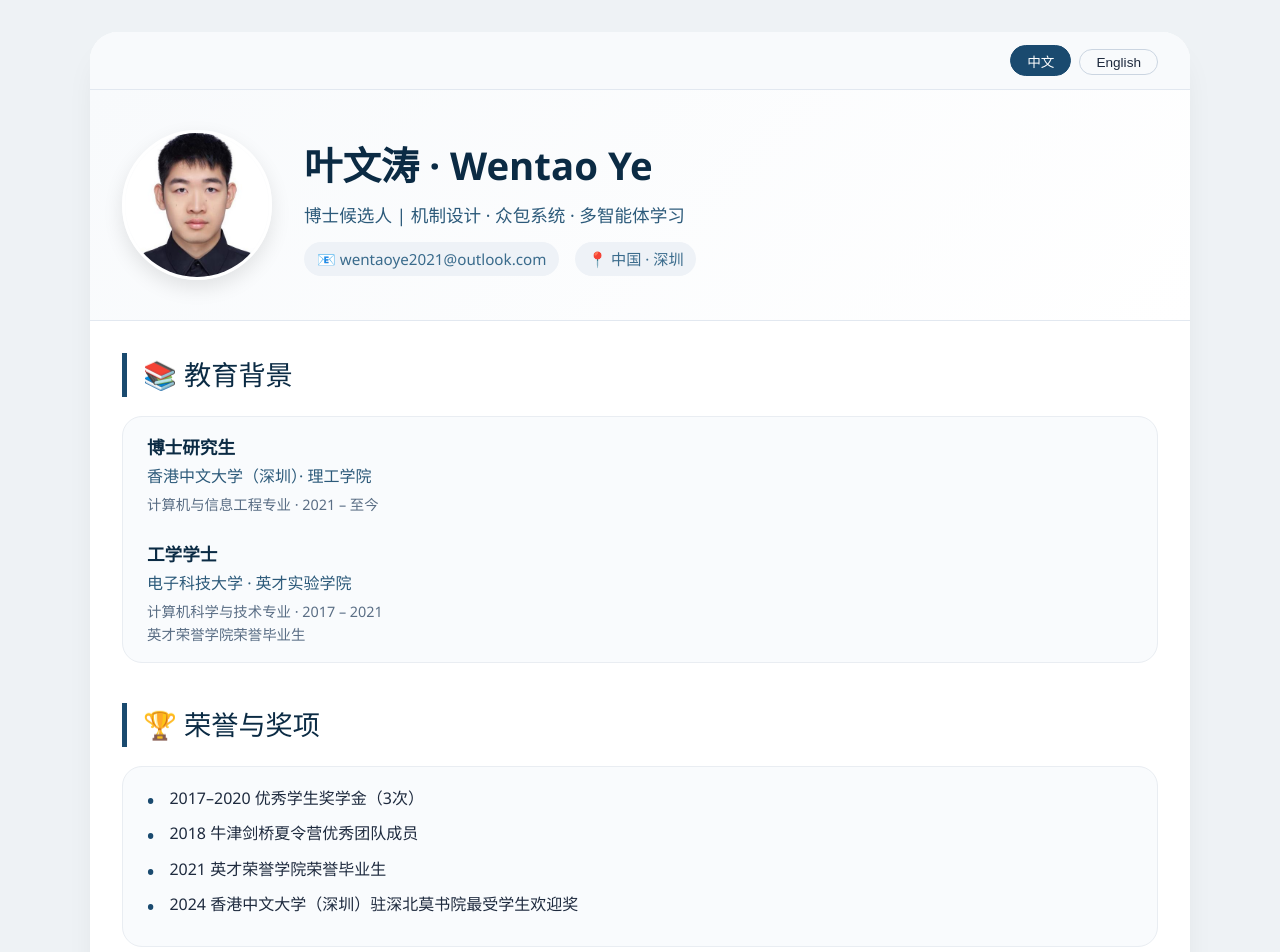
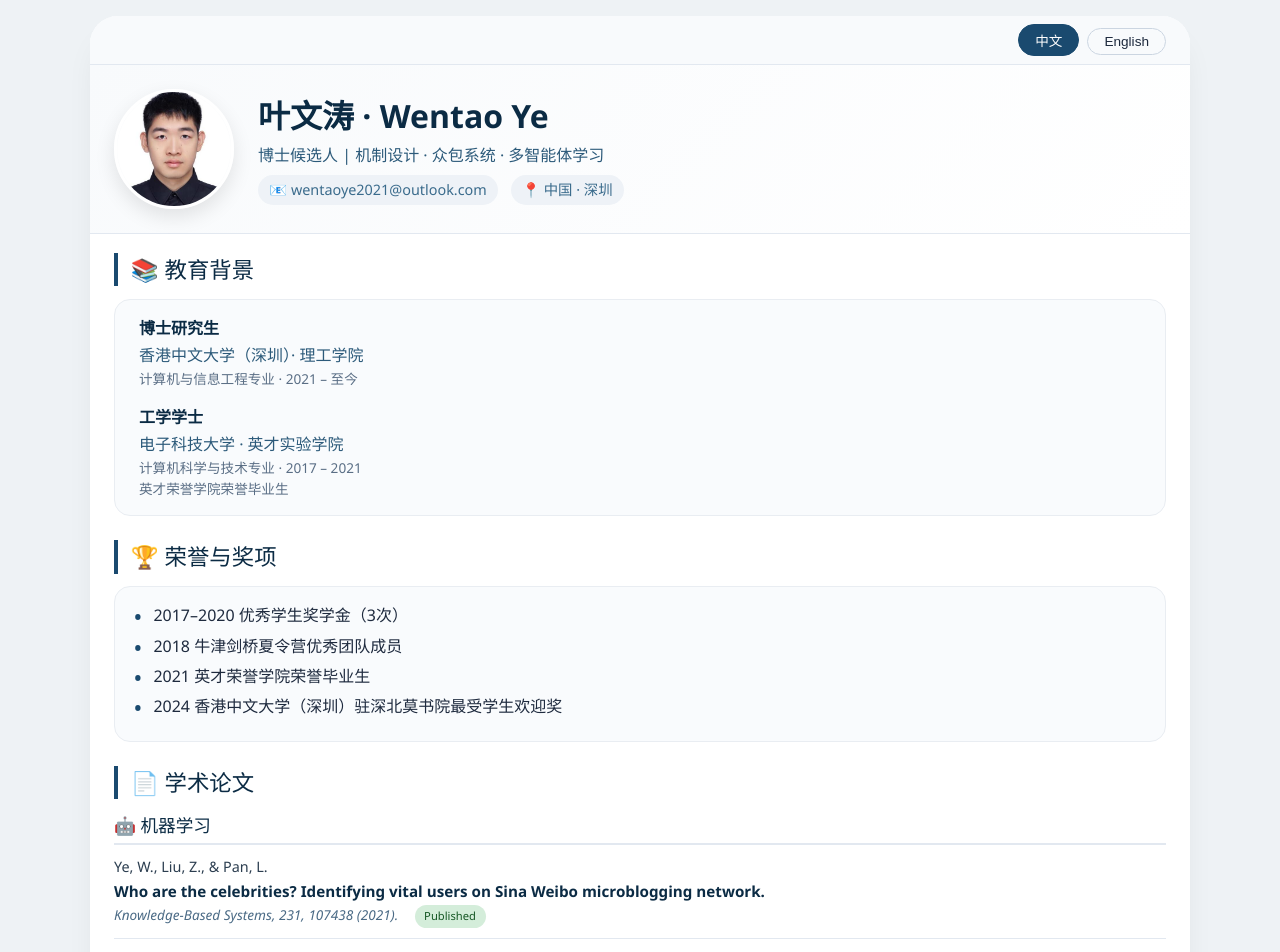
Before and after one commit to WentaoYe-com/Homepage, a Next.js app: page / in a window 1280 px wide. Shown: the top 952 px of the page. Built offline with nearby package versions, Linux system fonts and the light colour scheme.

Commit message:
Optimize layout: more compact, reduce spacing

```diff
--- a/app/globals.css
+++ b/app/globals.css
@@ -7,9 +7,9 @@
 body {
   background: #eef2f5;
   font-family: 'Segoe UI', 'Roboto', 'Noto Sans', system-ui, -apple-system, sans-serif;
-  line-height: 1.6;
+  line-height: 1.5;
   color: #1e2a3e;
-  padding: 2rem 1rem;
+  padding: 1rem;
 }
 
 .container {
@@ -23,7 +23,7 @@ body {
 
 .lang-bar {
   background: #f8fafc;
-  padding: 0.8rem 2rem;
+  padding: 0.5rem 1.5rem;
   text-align: right;
   border-bottom: 1px solid #e2e8f0;
 }
@@ -50,16 +50,16 @@ body {
 .profile {
   display: flex;
   flex-wrap: wrap;
-  gap: 2rem;
+  gap: 1.5rem;
   align-items: center;
   background: linear-gradient(135deg, #f8fafc 0%, #ffffff 100%);
-  padding: 2.5rem 2rem;
+  padding: 1.5rem;
   border-bottom: 1px solid #e2e8f0;
 }
 .photo {
   flex-shrink: 0;
-  width: 150px;
-  height: 150px;
+  width: 120px;
+  height: 120px;
   border-radius: 50%;
   object-fit: cover;
   box-shadow: 0 8px 20px rgba(0,0,0,0.1);
@@ -69,47 +69,47 @@ body {
   flex: 1;
 }
 .info h1 {
-  font-size: 2.4rem;
+  font-size: 2rem;
   font-weight: 600;
   color: #0b2b44;
-  margin-bottom: 0.3rem;
+  margin-bottom: 0.2rem;
 }
 .info .title {
-  font-size: 1.1rem;
+  font-size: 1rem;
   color: #2c5a7a;
-  margin-bottom: 0.8rem;
+  margin-bottom: 0.5rem;
   font-weight: 500;
 }
 .info .contact {
   display: flex;
   flex-wrap: wrap;
-  gap: 1rem;
-  margin-top: 0.5rem;
-  font-size: 0.95rem;
+  gap: 0.8rem;
+  margin-top: 0.3rem;
+  font-size: 0.9rem;
   color: #3a6b8c;
 }
 .info .contact span {
   background: #eef2f7;
-  padding: 0.3rem 0.8rem;
+  padding: 0.25rem 0.7rem;
   border-radius: 30px;
   display: inline-flex;
   align-items: center;
-  gap: 6px;
+  gap: 5px;
 }
 .content {
-  padding: 2rem 2rem 2rem;
+  padding: 1.2rem 1.5rem 1.5rem;
 }
 
 section {
-  margin-bottom: 2.5rem;
+  margin-bottom: 1.5rem;
 }
 
 section h2 {
-  font-size: 1.7rem;
+  font-size: 1.4rem;
   font-weight: 500;
-  border-left: 5px solid #1a4a6f;
-  padding-left: 1rem;
-  margin-bottom: 1.2rem;
+  border-left: 4px solid #1a4a6f;
+  padding-left: 0.8rem;
+  margin-bottom: 0.8rem;
   color: #0b2b44;
 }
 
@@ -122,15 +122,15 @@ section h2 {
 
 .card {
   background: #f9fbfd;
-  border-radius: 20px;
-  padding: 1.2rem 1.5rem;
+  border-radius: 16px;
+  padding: 1rem 1.2rem;
   transition: all 0.2s;
   border: 1px solid #e9edf2;
 }
 
 .education-item {
-  margin-bottom: 1rem;
-  padding-bottom: 0.5rem;
+  margin-bottom: 0.7rem;
+  padding-bottom: 0.3rem;
 }
 .education-item:last-child {
   margin-bottom: 0;
@@ -138,16 +138,16 @@ section h2 {
 }
 .education-degree {
   font-weight: 700;
-  font-size: 1.1rem;
+  font-size: 1rem;
   color: #0b2b44;
 }
 .education-school {
   font-weight: 500;
   color: #2c5a7a;
-  margin: 0.2rem 0;
+  margin: 0.15rem 0;
 }
 .education-detail {
-  font-size: 0.9rem;
+  font-size: 0.85rem;
   color: #5a6e85;
 }
 
@@ -155,8 +155,8 @@ section h2 {
   list-style: none;
 }
 .honor-list li, .education-list li {
-  margin-bottom: 0.6rem;
-  padding-left: 1.4rem;
+  margin-bottom: 0.4rem;
+  padding-left: 1.2rem;
   position: relative;
 }
 .honor-list li::before, .education-list li::before {
@@ -169,35 +169,37 @@ section h2 {
 }
 
 .pub-category {
-  margin-top: 1.5rem;
+  margin-top: 1rem;
 }
 .pub-category:first-of-type {
   margin-top: 0;
 }
 .pub-category h3 {
-  font-size: 1.3rem;
+  font-size: 1.1rem;
   font-weight: 500;
   color: #0b2b44;
-  margin-bottom: 1rem;
-  padding-bottom: 0.3rem;
+  margin-bottom: 0.7rem;
+  padding-bottom: 0.25rem;
   border-bottom: 2px solid #e2e8f0;
 }
 .pub-item {
-  margin-bottom: 1.3rem;
-  padding-bottom: 0.8rem;
+  margin-bottom: 0.9rem;
+  padding-bottom: 0.6rem;
   border-bottom: 1px solid #e2e8f0;
 }
 .pub-authors {
   font-weight: 500;
   color: #2c3e50;
+  font-size: 0.9rem;
 }
 .pub-title {
   font-weight: 600;
   color: #0b2b44;
-  margin: 0.2rem 0;
+  margin: 0.15rem 0;
+  font-size: 0.95rem;
 }
 .pub-venue {
-  font-size: 0.9rem;
+  font-size: 0.85rem;
   color: #4a6a85;
   font-style: italic;
 }
@@ -226,9 +228,9 @@ section h2 {
 
 footer {
   text-align: center;
-  padding: 1.2rem;
+  padding: 0.8rem;
   background: #f8fafc;
-  font-size: 0.85rem;
+  font-size: 0.8rem;
   color: #5a6e85;
   border-top: 1px solid #e2e8f0;
 }
```
